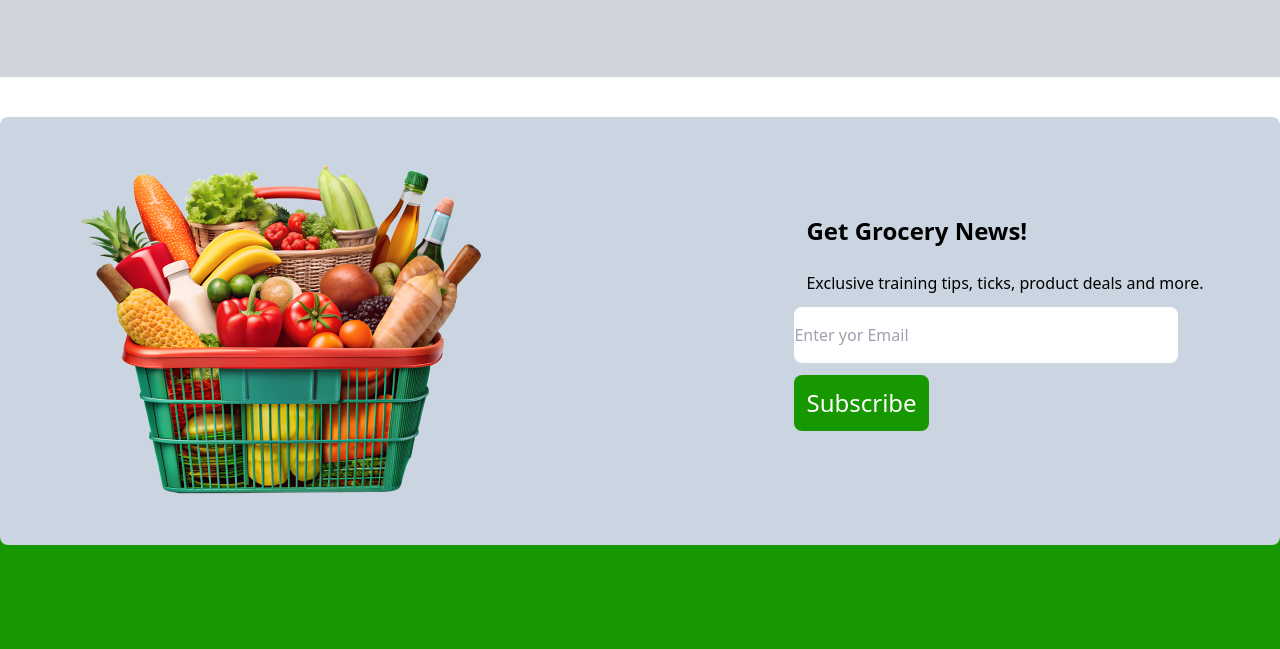
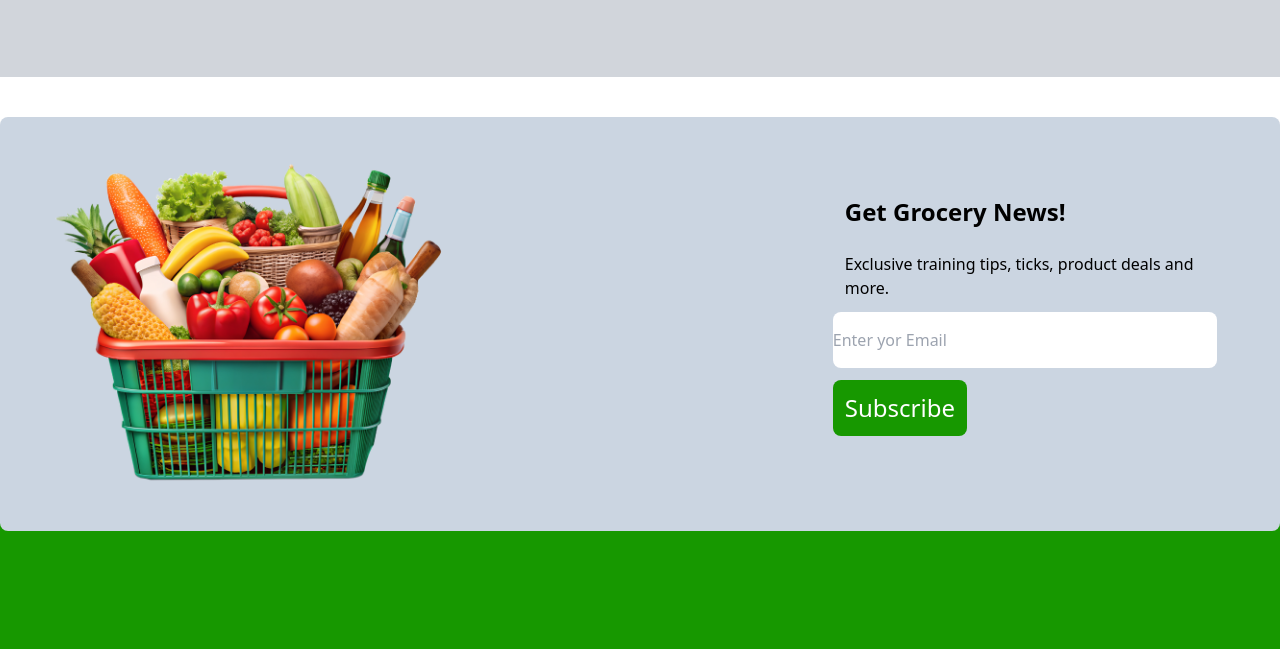
Before and after one commit to MdShajalalsojib/Assignment-03, a plain HTML site: page index.html in a window 1280 px wide. Shown: the part 3297-3946 px from the top of the page. Drawn offline with nearby package versions, Linux system fonts and the light colour scheme.

Commit message:
full assignment

```diff
--- a/index.html
+++ b/index.html
@@ -371,8 +371,8 @@
         <section >
             <div class=" lg:max-w-[1280px] max-w-[400px] mx-auto relative bg-slate-300 rounded-lg -mb-40">
                 <div class=" lg:flex justify-center items-center gap-10">
-                    <div class="p-10 mr-52">
-                        <img class="pr20" src="c2-assets/vegetable-busket.png" alt="">
+                    <div class="p-10 lg:mr-52">
+                        <img class="pr-20 w-full " src="c2-assets/vegetable-busket.png" alt="">
 
                     </div>
                     <div class="mr-10 text-center lg:text-left">
```
